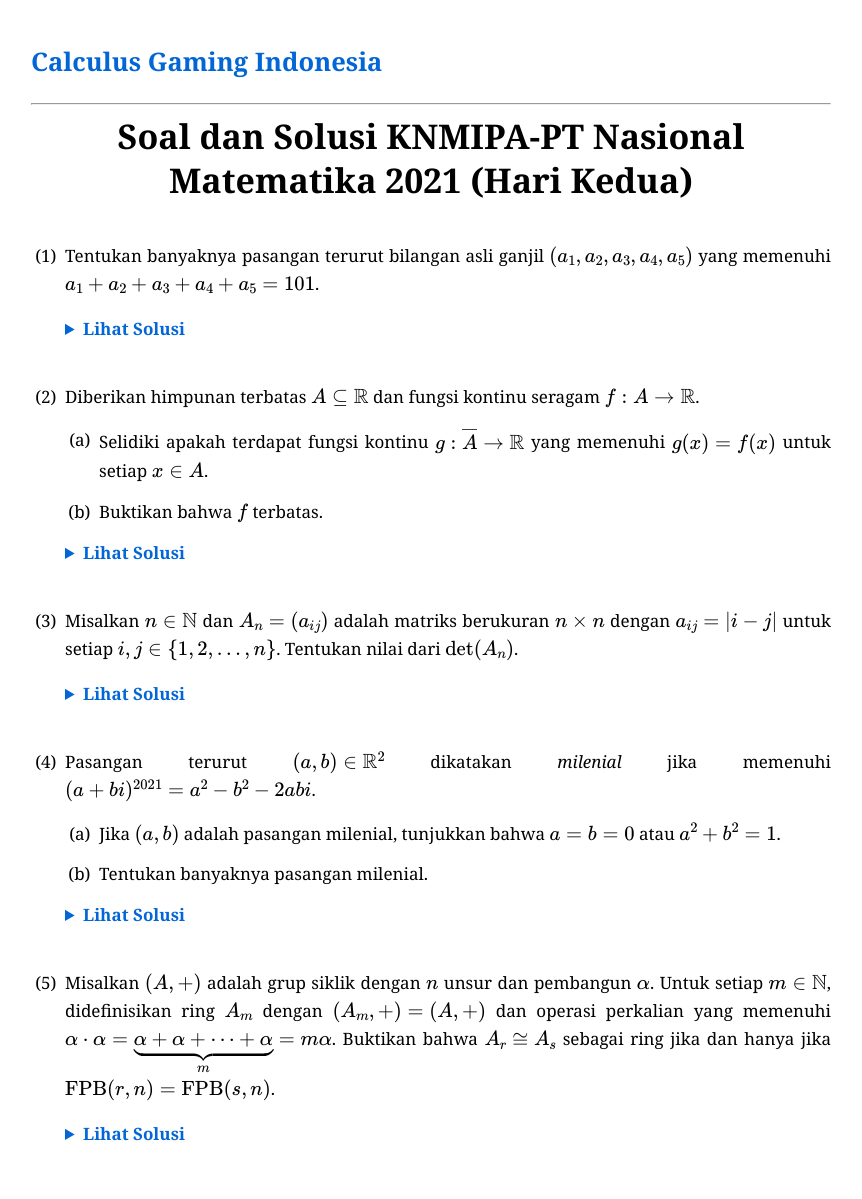
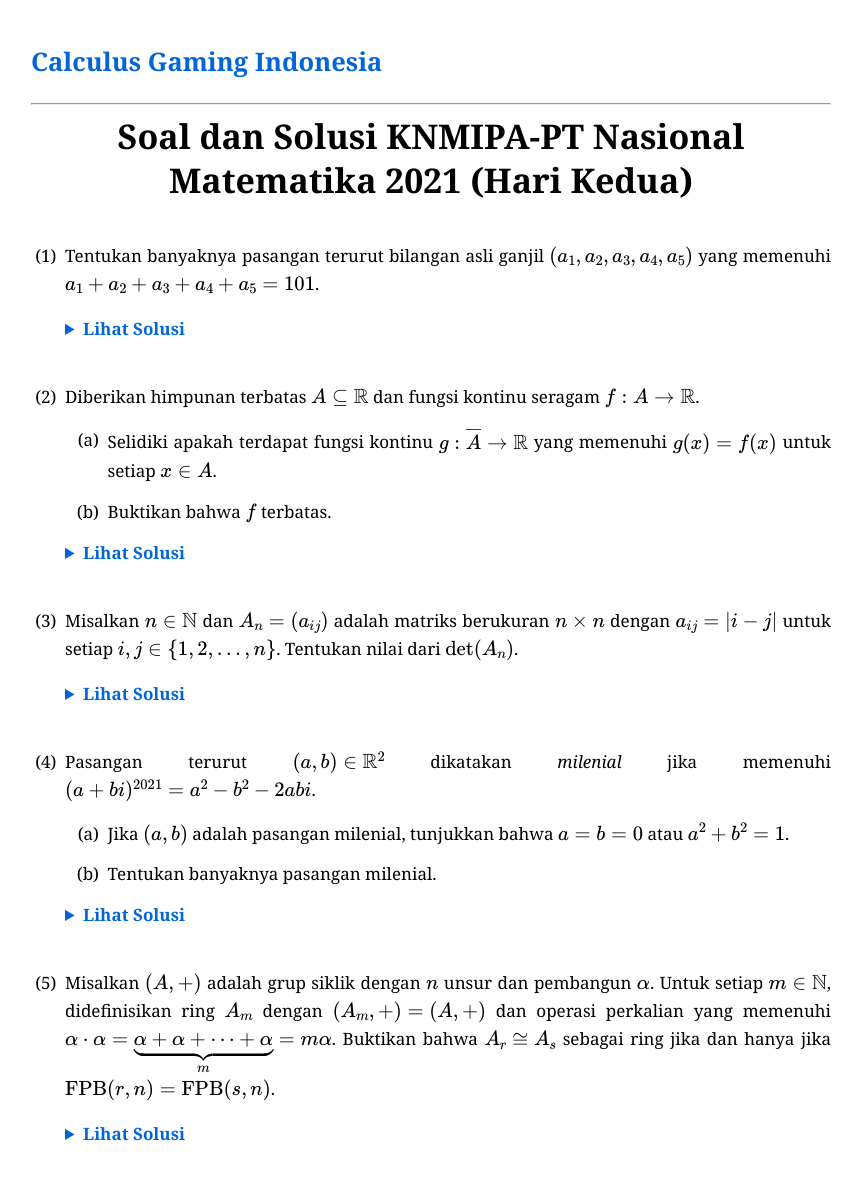
Before and after one commit to calculusgamingindonesia/calculusgamingindonesia.github.io, a Jekyll site: the page built from _posts/2026-07-01-onmipa-pt-nas-mat-21-2.md, in a window 1280 px wide. Shown: the whole page, without its empty margins (209-1071 px from the left). Built offline with Jekyll 4.4.1, drawn with Linux system fonts in a browser that asks for light colours; some web fonts are replaced.

Commit message:
Update default.html

```diff
--- a/_layouts/default.html
+++ b/_layouts/default.html
@@ -66,9 +66,10 @@
             margin-top: 10px;
         }
 
+        /* Modifikasi padding-left di sini dari 2em menjadi 2.5em agar muat karakter romawi yang lebih panjang */
         ol ul > li, ol ol > li {
             position: relative;
-            padding-left: 2em !important;
+            padding-left: 2.5em !important;
             text-indent: 0 !important;
             margin-bottom: 12px;
             line-height: 1.7;
@@ -78,10 +79,11 @@
             content: none;
         }
 
+        /* Modifikasi lebar (width) agar nomor romawi seperti (iii) tidak tumpang tindih dan rata kanan dengan rapi */
         .custom-sub-marker {
             position: absolute;
             left: 0;
-            width: 1.5em;
+            width: 2em;
             text-align: right;
         }
         .custom-sub-content {
@@ -105,7 +107,7 @@
                 left: -2.25em;
             }
             ol ul > li, ol ol > li {
-                padding-left: 2.25em !important;
+                padding-left: 2.5em !important;
             }
             .MathJax_Display, .katex-display {
                 overflow-x: auto;
```
